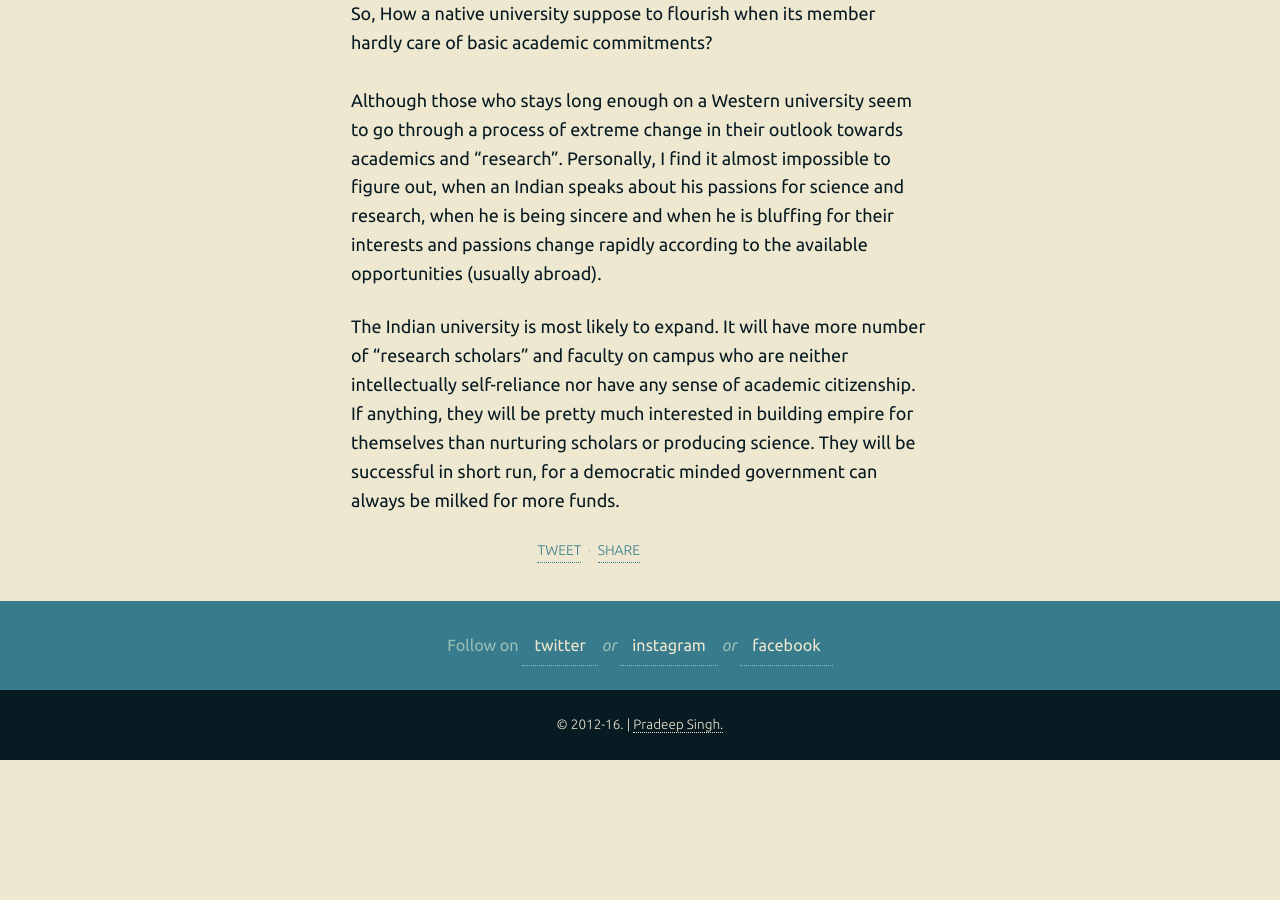
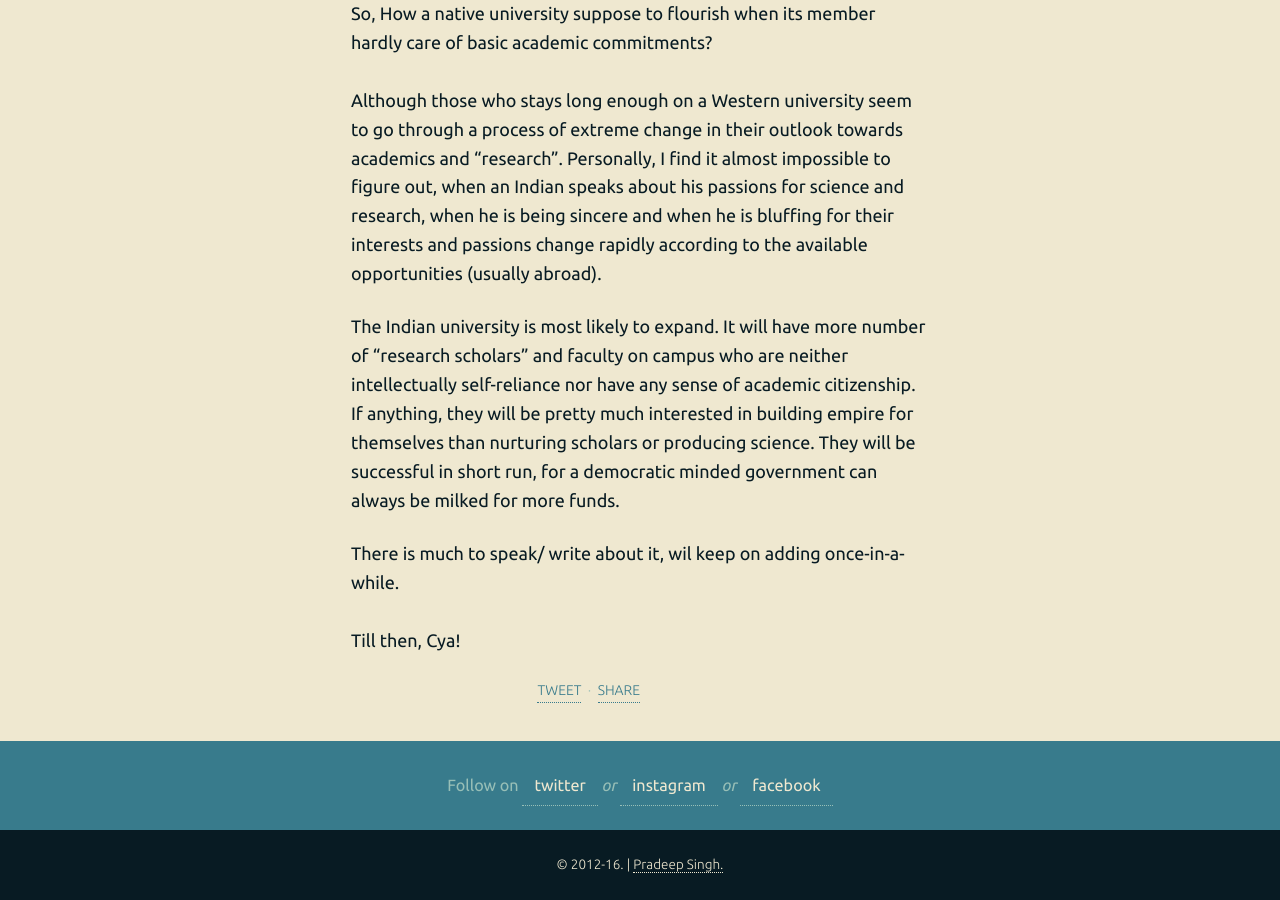
Before and after one commit to 93notes/93notes.github.io, a Jekyll site: the page built from _posts/2016-06-23-acadmeic-culture-in-india.html, in a window 1280 px wide and 900 px high, scrolled down 2724 px. Built offline with Jekyll 4.4.1, drawn with Linux system fonts in a browser that asks for light colours; nearby versions of some CDN libraries; before the commit the page ends 3484 px from its top, so only the background shows below that; some of the changed text lies outside the part shown.

Commit message:
Update 2016-06-23-acadmeic-culture-in-india.html

```diff
--- a/_posts/2016-06-23-acadmeic-culture-in-india.html
+++ b/_posts/2016-06-23-acadmeic-culture-in-india.html
@@ -59,8 +59,10 @@ Personally, I find it almost impossible to figure out, when an Indian speaks abo
 <p>The Indian university is most likely to expand. It will have more number of “research scholars” and faculty on campus who are neither intellectually self-reliance nor have any sense of academic citizenship.
 If anything, they will be pretty much interested in building empire for themselves than nurturing scholars or producing science.
 They will be successful in short run, for a democratic minded government can always be milked for more funds.
-
 </p>
 
-<p>
+<p> There is much to speak/ write about it, wil keep on adding once-in-a-while.
+</br>
+</br>
+Till then, Cya!
 </p>
```
